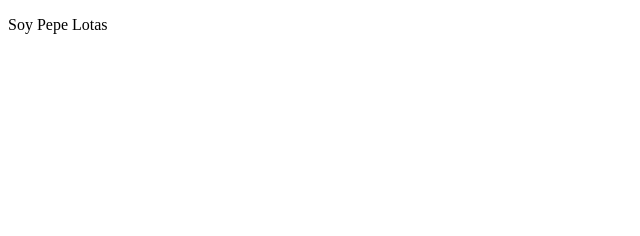
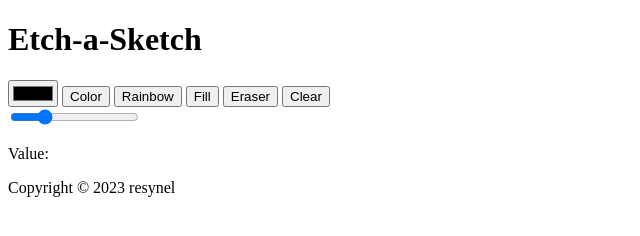
Before and after one commit to manuelam2003/manuelam2003.github.io, a plain HTML site: page index.html in a window 1280 px wide. Shown: the whole page, without its empty margins (0-640 px from the left). Drawn offline with Linux system fonts and the light colour scheme.

Commit message:
Update index.html

```diff
--- a/index.html
+++ b/index.html
@@ -1,11 +1,44 @@
 <!DOCTYPE html>
-<html lang="en">
+
 <head>
-    <meta charset="UTF-8">
-    <meta name="viewport" content="width=device-width, initial-scale=1.0">
-    <title>Document</title>
+  <title>Etch-a-Sketch</title>
+  <link rel="stylesheet" type="text/css" href="style.css" />
+  <script src="script2.js" defer></script>
 </head>
+
 <body>
-    <p>Soy Pepe Lotas</p>
+  <header>
+    <h1>Etch-a-Sketch</h1>
+  </header>
+  <div id="main">
+    <div id="side-menu">
+      <input type="color" id="color-picker" />
+      <button id="colorbtn">Color</button>
+      <button id="rainbow">Rainbow</button>
+      <button id="fill">Fill</button>
+      <button id="eraser">Eraser</button>
+      <button id="clear">Clear</button>
+      <div class="slidecontainer">
+        <input
+          type="range"
+          min="1"
+          max="64"
+          value="16"
+          class="slider"
+          id="sizeSlider"
+        />
+        <p>Value: <span id="sizeValue"></span></p>
+      </div>
+    </div>
+    <div id="container"></div>
+  </div>
+  <footer class="footer">
+    <p>
+      Copyright ©
+      <script>
+        document.write(new Date().getFullYear());
+      </script>
+      resynel
+    </p>
+  </footer>
 </body>
-</html>
```
